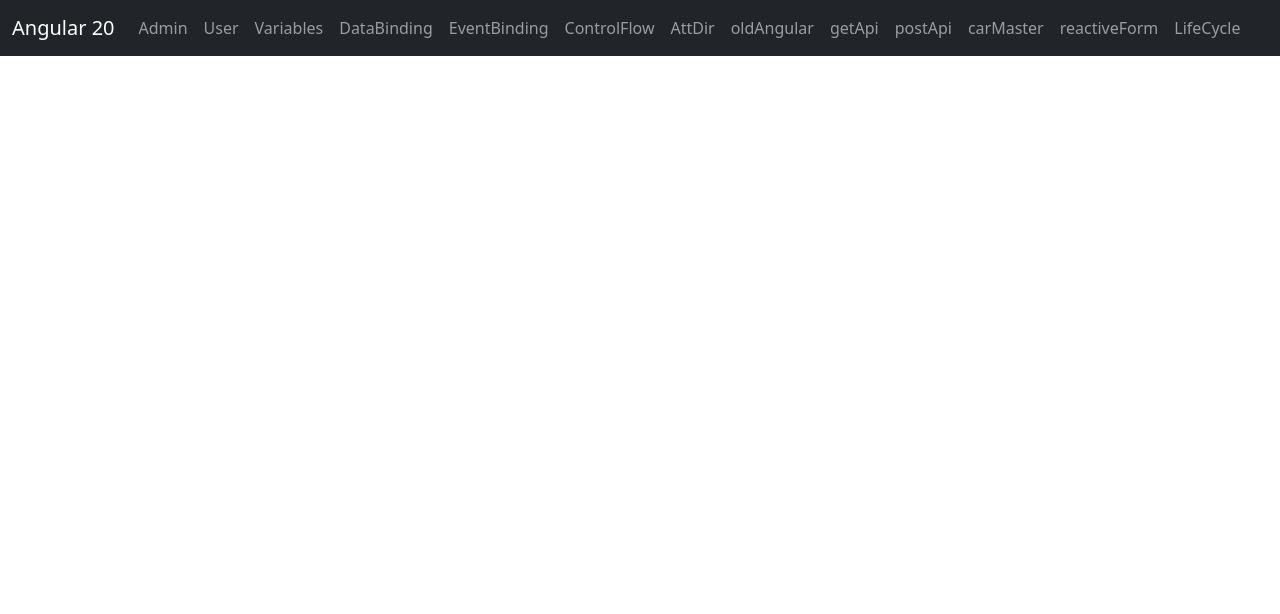
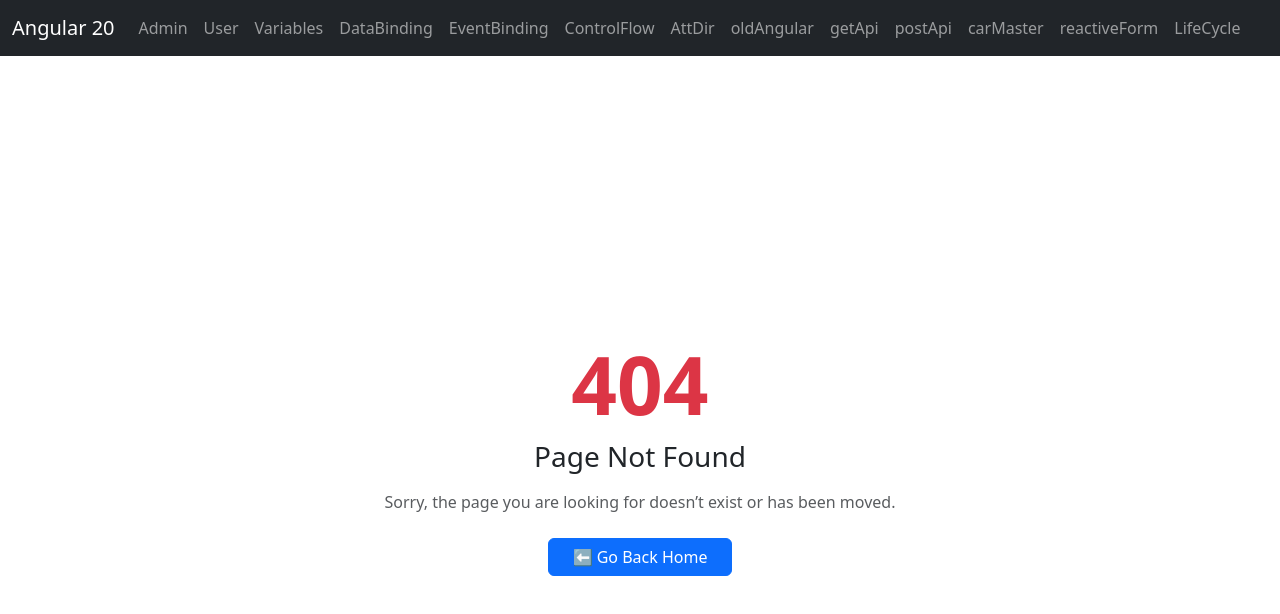
Before and after one commit to SurajPawar15-smart/b-30, an Angular app: page /D_Binding in a window 1280 px wide. Before the commit this address led to /. Shown: the top 614 px of the page. Built offline with nearby package versions, Linux system fonts and the light colour scheme.

Commit message:
pagenotfound added

```diff
--- a/src/app/app.routes.ts
+++ b/src/app/app.routes.ts
@@ -12,6 +12,7 @@ import { PostApi } from './components/post-api/post-api';
 import { CarMaster } from './components/car-master/car-master';
 import { ReactiveForm } from './components/reactive-form/reactive-form';
 import { LifeCycle } from './components/life-cycle/life-cycle';
+import { PageNotFound } from './components/page-not-found/page-not-found';
 
 export const routes: Routes = [
   { path: '', redirectTo: 'admin', pathMatch: 'full' },
@@ -28,4 +29,5 @@ export const routes: Routes = [
   { path: 'carApi', component: CarMaster },
   { path: 'reactiveForm', component: ReactiveForm },
   { path: 'lCycle', component: LifeCycle },
+  { path: '**', component: PageNotFound },
 ];
--- /dev/null
+++ b/src/app/components/page-not-found/page-not-found.html
@@ -0,0 +1,15 @@
+<div class="container vh-100 d-flex align-items-center justify-content-center">
+  <div class="text-center">
+    <h1 class="display-1 fw-bold text-danger">404</h1>
+
+    <h3 class="mb-3">Page Not Found</h3>
+
+    <p class="text-muted mb-4">
+      Sorry, the page you are looking for doesn’t exist or has been moved.
+    </p>
+
+    <a routerLink="/" class="btn btn-primary px-4">
+      ⬅ Go Back Home
+    </a>
+  </div>
+</div>
```
Also changed, not shown: src/app/components/page-not-found/page-not-found.ts (added, +11 -0 lines), src/app/components/page-not-found/page-not-found.css (added), 1 other file (tests, documents, lock files or other folders).
